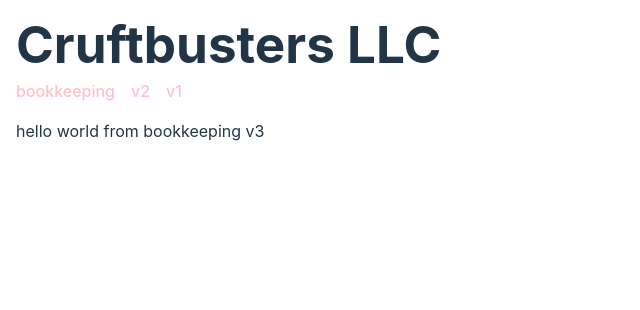
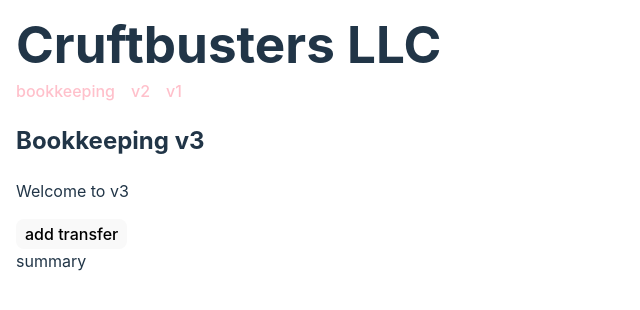
Before and after one commit to cruftbusters/devpod, a React (Vite) app in the folder apps/home/: page /bookkeeping in a window 1280 px wide. Shown: the top 310 px of the page, without its empty margins (0-640 px from the left). Built offline with nearby package versions, Linux system fonts and the light colour scheme.

Commit message:
add fully-test driven but naive v3 bookkeeping

```diff
--- a/apps/home/src/BookkeepingV3.tsx
+++ b/apps/home/src/BookkeepingV3.tsx
@@ -1,5 +1,122 @@
+import { useMemo, useState } from 'react'
 import { MarginAround } from './MarginAround'
 
 export function BookkeepingV3() {
-  return <MarginAround>hello world from bookkeeping v3</MarginAround>
+  const journal = useJournal()
+
+  return (
+    <MarginAround>
+      <h2>Bookkeeping v3</h2>
+      <p>Welcome to v3</p>
+      <Editor journal={journal} />
+      <Summary journal={journal} />
+    </MarginAround>
+  )
 }
+
+function useJournal() {
+  type Transfer = { credit: string; debit: string; amount: string }
+
+  const [transfers, setTransfers] = useState<Transfer[]>([])
+
+  async function add() {
+    setTransfers((transfers) =>
+      transfers.concat([{ credit: '', debit: '', amount: '' }]),
+    )
+  }
+
+  function set(index: number, block: (transfer: Transfer) => Transfer) {
+    setTransfers((transfers) =>
+      transfers.map((transfer, k) =>
+        k === index ? block(transfer) : transfer,
+      ),
+    )
+  }
+
+  return useMemo(() => ({ add, set, transfers }), [transfers])
+}
+
+function Editor({ journal }: { journal: ReturnType<typeof useJournal> }) {
+  return (
+    <>
+      {journal.transfers.map((transfer, index) => (
+        <div key={index}>
+          {` ${index} `}
+          <div>
+            <label>
+              {' date '}
+              <input />
+            </label>
+            <label>
+              {' memo '}
+              <input />
+            </label>
+            <TextField
+              name={'credit'}
+              onChange={(credit) =>
+                journal.set(index, (transfer) => ({ ...transfer, credit }))
+              }
+              value={transfer.credit}
+            />
+            <TextField
+              name={'debit'}
+              onChange={(debit) =>
+                journal.set(index, (transfer) => ({ ...transfer, debit }))
+              }
+              value={transfer.debit}
+            />
+            <TextField
+              name={'amount'}
+              onChange={(amount) =>
+                journal.set(index, (transfer) => ({ ...transfer, amount }))
+              }
+              value={transfer.amount}
+            />
+          </div>
+        </div>
+      ))}
+      <button onClick={() => journal.add()}>add transfer</button>
+    </>
+  )
+}
+
+function TextField({
+  name,
+  onChange,
+  value,
+}: {
+  onChange: (text: string) => void
+  value: string
+  name: string
+}) {
+  return (
+    <label>
+      {` ${name} `}
+      <input onChange={(e) => onChange(e.target.value)} value={value} />
+    </label>
+  )
+}
+
+function Summary({ journal }: { journal: ReturnType<typeof useJournal> }) {
+  const summary = journal.transfers.reduce(
+    (accounts, transfer) =>
+      accounts
+        .set(transfer.credit, `( ${transfer.amount} )`)
+        .set(transfer.debit, transfer.amount),
+    new Map<string, string>(),
+  )
+
+  return (
+    <div>
+      {' summary '}
+      <div style={{ marginLeft: '1em' }}>
+        {Array.from(summary.entries()).map(([account, amount]) => (
+          <div key={account}>
+            {` ${account} `}
+            <div>{` ${amount} `}</div>
+          </div>
+        ))}
+      </div>
+    </div>
+  )
+}
```
Also changed, not shown: 1 other file (tests, documents, lock files or other folders).
